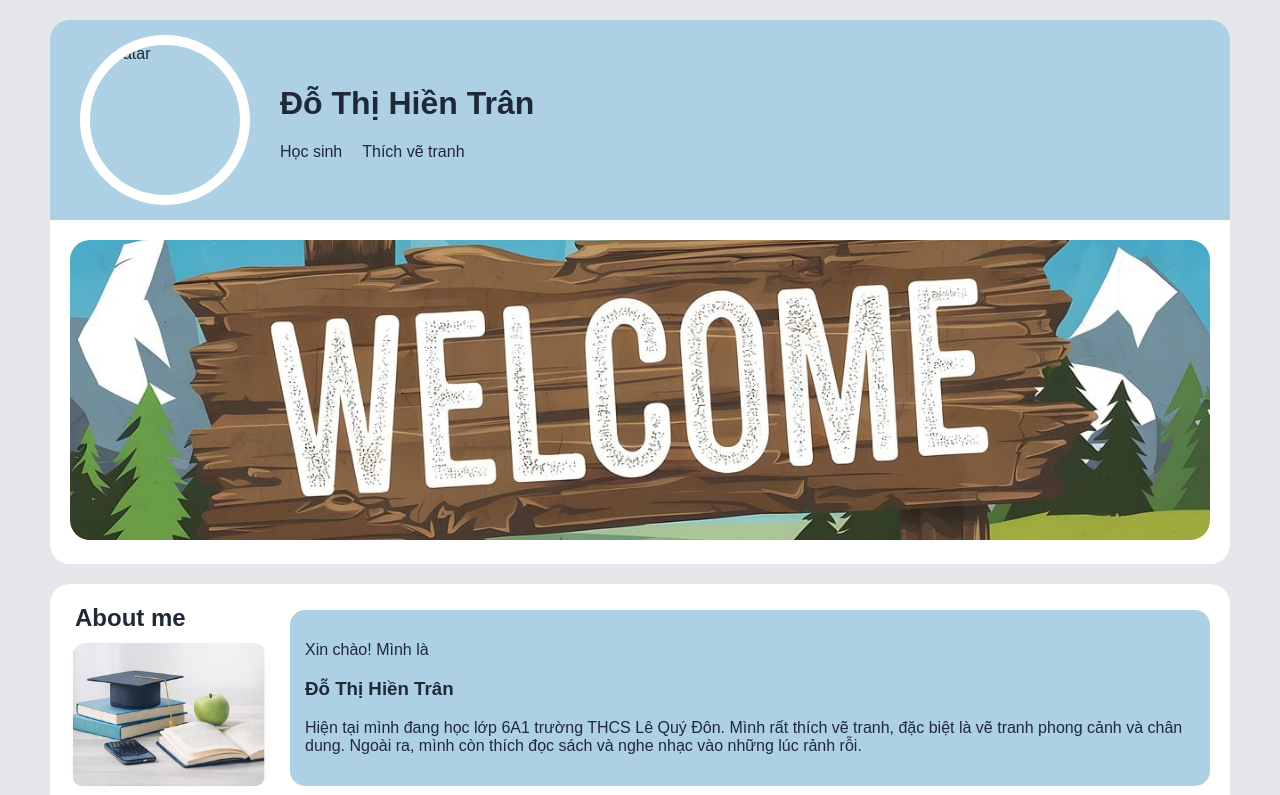
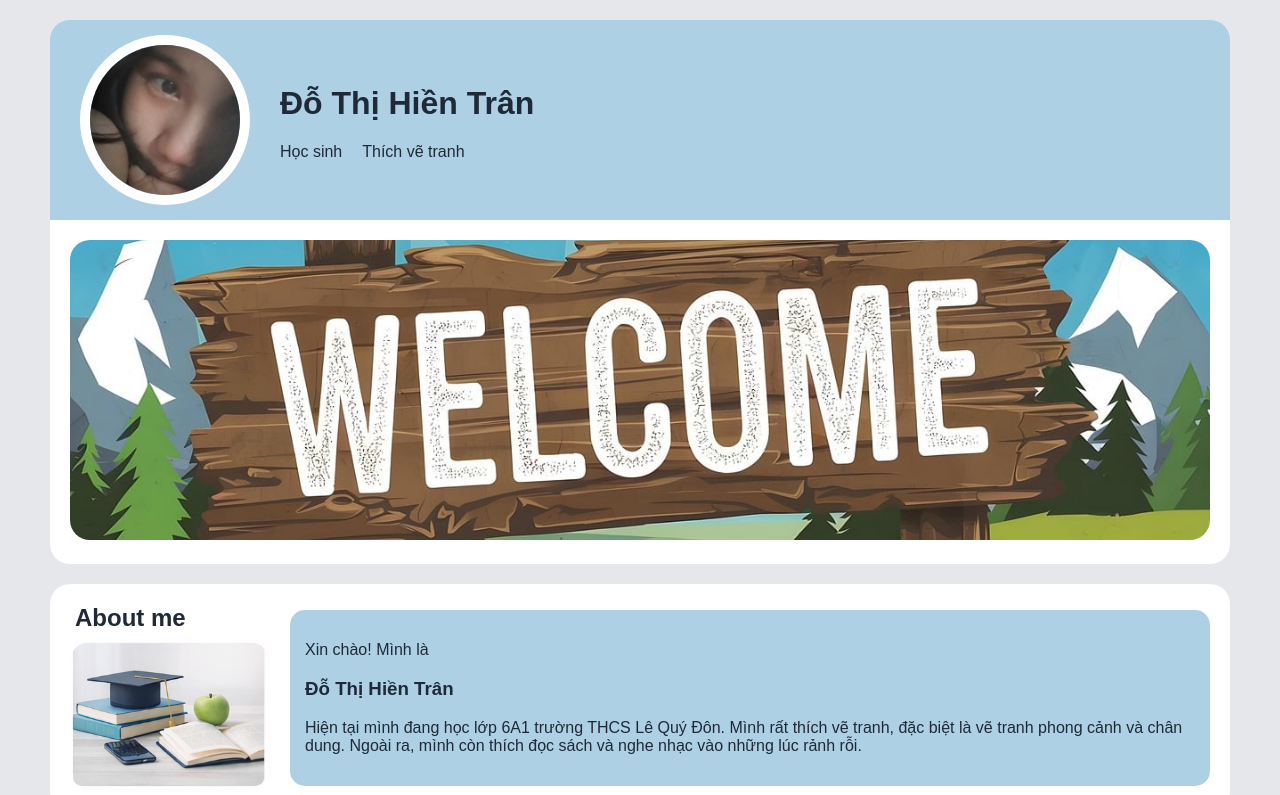
Before and after one commit to zyro-242/My-sister-s-project, a plain HTML site: page index.html in a window 1280 px wide. Shown: the top 795 px of the page. Drawn offline with Linux system fonts and the light colour scheme; the site is published under a folder, as on GitHub Pages, so addresses that start at the root find nothing.

Commit message:
Update index.html

```diff
--- a/index.html
+++ b/index.html
@@ -8,7 +8,7 @@
   </head>
   <body>
     <header>
-      <img src="/image/avatar.jpg" alt="avatar" class="avatar" />
+      <img src="image/avatar.jpg" alt="avatar" class="avatar" />
       <div class="introduce">
         <h1>Đỗ Thị Hiền Trân</h1>
         <ul>
```
